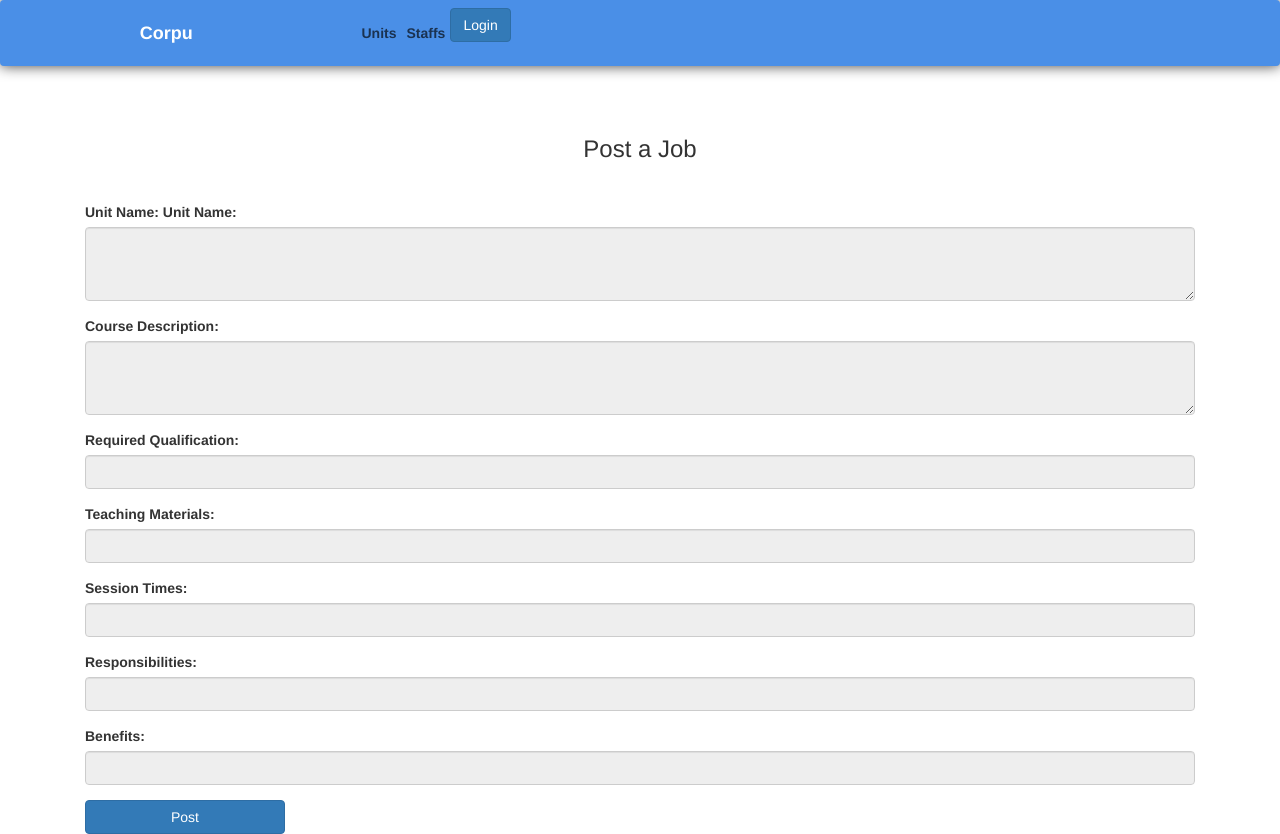
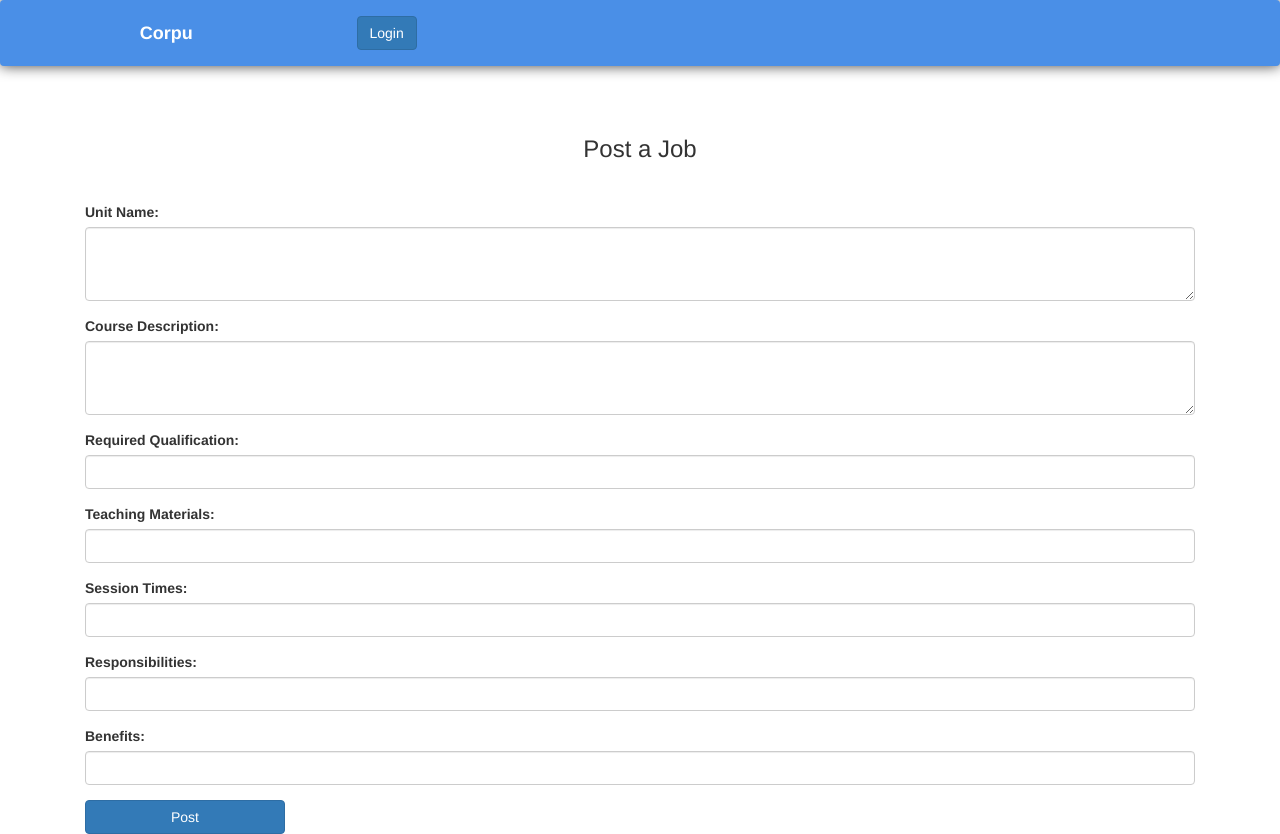
Before and after one commit to divyadave/corpu, a Django app: page /createjob/ in a window 1280 px wide. Run offline with Django 4.2, Linux system fonts and the light colour scheme; some libraries are stand-ins or nearby versions.

Commit message:
changed createjob.html as had small mistakes in the html syntax

```diff
--- a/portal/templates/createjob.html
+++ b/portal/templates/createjob.html
@@ -16,14 +16,6 @@
       <div class="collapse navbar-collapse" id="navbarSupportedContent">
         <ul class="navbar-nav me-auto mb-2 mb-lg-0">
 
-          <li class="nav-item">
-            <a class="nav-link" href="{% url 'unit_page' %}">Units</a>
-          </li>
-          <li class="nav-item">
-            <a class="nav-link" href="{% url 'unit_page' %}">Staffs</a>
-          </li>
-
-
         </ul>
         <div class="ml-auto">
           {% if request.user.is_authenticated %}
@@ -40,36 +32,35 @@
 <div style="margin-top: 70px; ">
 <h3 class="text-center">Post a Job</h3>
   <div class="container mt-5">
-    <form id="unitForm" method="POST" action="{% url 'apply' %}">
+    <form id="unitForm" method="POST">
       <div class="form-group">
         <label for="unitName">Unit Name:</label>
-        <label for="unitName">Unit Name:</label>
-        <textarea class="form-control" id="unitName" name="unitName" rows="3" readonly></textarea>
+        <textarea class="form-control" id="unitName" name="unitName" rows="3"></textarea>
         </select>
       </div>
       <div class="form-group">
         <label for="courseDescription">Course Description:</label>
-        <textarea class="form-control" id="courseDescription" name="courseDescription" rows="3" readonly></textarea>
+        <textarea class="form-control" id="courseDescription" name="courseDescription" rows="3"></textarea>
       </div>
       <div class="form-group">
         <label for="requiredQualification">Required Qualification:</label>
-        <input type="text" class="form-control" id="requiredQualification" name="requiredQualification" readonly>
+        <input type="text" class="form-control" id="requiredQualification" name="requiredQualification">
       </div>
       <div class="form-group">
         <label for="teachingMaterials">Teaching Materials:</label>
-        <input type="text" class="form-control" id="teachingMaterials" name="teachingMaterials" readonly>
+        <input type="text" class="form-control" id="teachingMaterials" name="teachingMaterials">
       </div>
       <div class="form-group">
         <label for="sessionTimes">Session Times:</label>
-        <input type="text" class="form-control" id="sessionTimes" name="sessionTimes" readonly>
+        <input type="text" class="form-control" id="sessionTimes" name="sessionTimes">
       </div>
       <div class="form-group">
         <label for="Responsibilities">Responsibilities:</label>
-        <input type="text" class="form-control" id="responsibilities" name="responsibilities" readonly>
+        <input type="text" class="form-control" id="responsibilities" name="responsibilities">
       </div>
       <div class="form-group">
         <label for="lecturerEmail">Benefits:</label>
-        <input type="text" class="form-control" id="benefits" name="benefits" readonly>
+        <input type="text" class="form-control" id="benefits" name="benefits">
       </div>
       <button type="submit" class="btn btn-primary">Post</button>
     </form>
```
